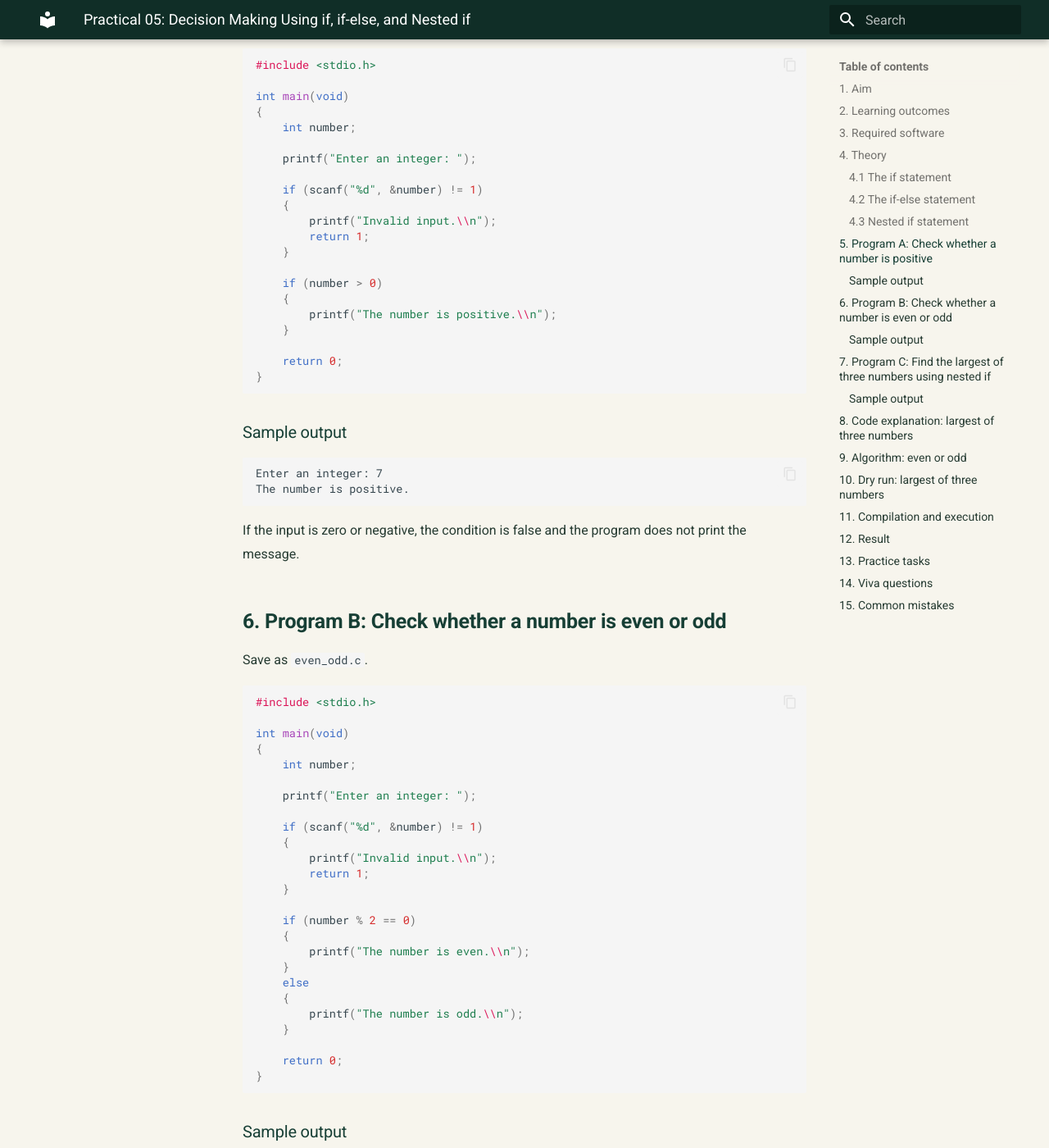
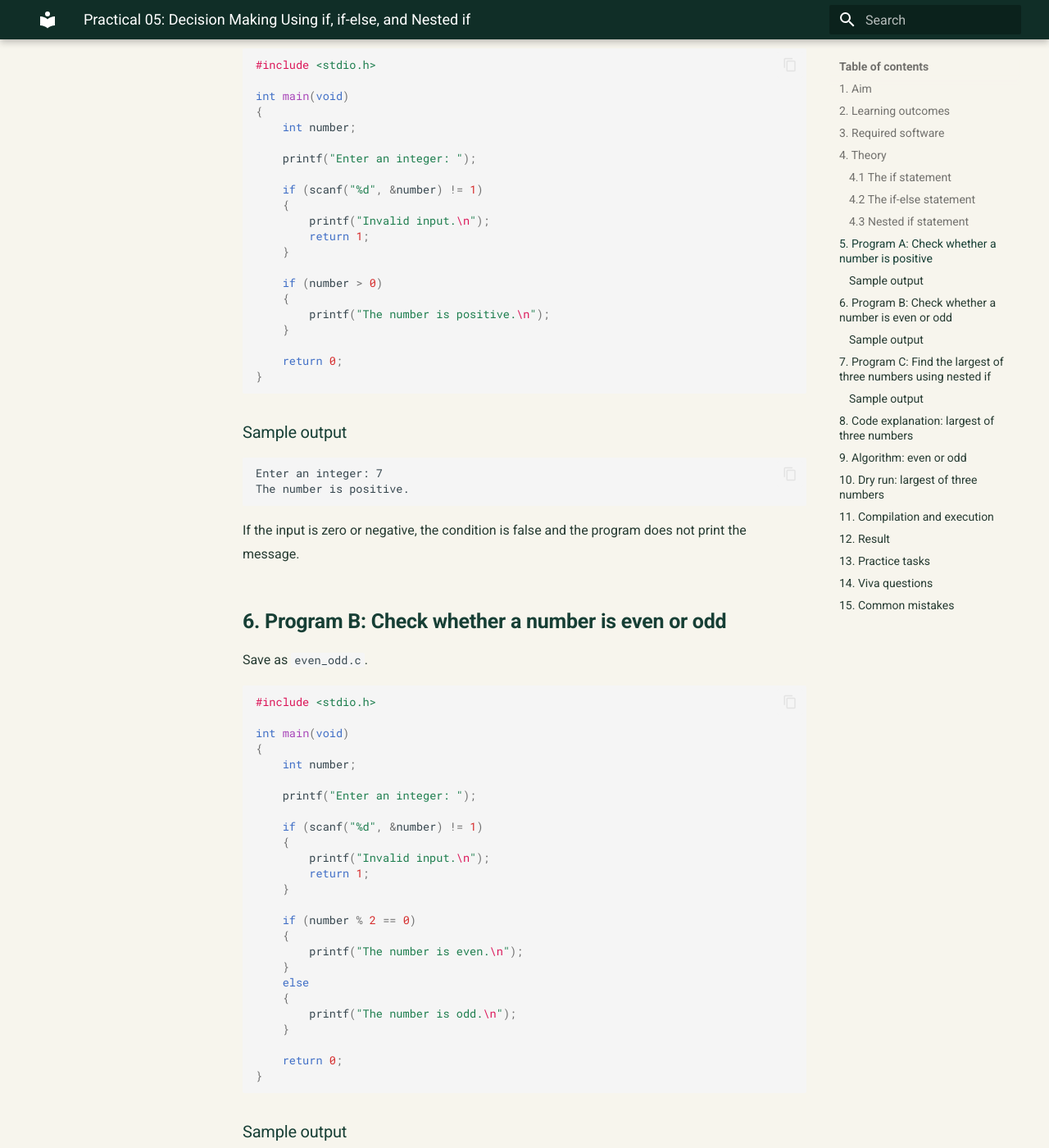
Before and after one commit to taimiyatahsin0-png/nu-cse-notes-store, an MkDocs documentation site: the page built from docs/subjects/spl-lab/05-decision-making-if-else.md, in a window 1280 px wide and 1400 px high, scrolled down 2612 px. Shown: the whole window at 82% size. Built offline with MkDocs 1.6.1 and Material for MkDocs 9.7.7, drawn with Linux system fonts in a browser that asks for light colours; some of the changed text lies outside the part shown.

```diff
--- a/docs/subjects/spl-lab/05-decision-making-if-else.md
+++ b/docs/subjects/spl-lab/05-decision-making-if-else.md
@@ -101,13 +101,13 @@ int main(void)
 
     if (scanf("%d", &number) != 1)
     {
-        printf("Invalid input.\\n");
+        printf("Invalid input.\n");
         return 1;
     }
 
     if (number > 0)
     {
-        printf("The number is positive.\\n");
+        printf("The number is positive.\n");
     }
 
     return 0;
@@ -138,17 +138,17 @@ int main(void)
 
     if (scanf("%d", &number) != 1)
     {
-        printf("Invalid input.\\n");
+        printf("Invalid input.\n");
         return 1;
     }
 
     if (number % 2 == 0)
     {
-        printf("The number is even.\\n");
+        printf("The number is even.\n");
     }
     else
     {
-        printf("The number is odd.\\n");
+        printf("The number is odd.\n");
     }
 
     return 0;
@@ -179,7 +179,7 @@ int main(void)
 
     if (scanf("%d %d %d", &a, &b, &c) != 3)
     {
-        printf("Invalid input.\\n");
+        printf("Invalid input.\n");
         return 1;
     }
 
@@ -187,22 +187,22 @@ int main(void)
     {
         if (a >= c)
         {
-            printf("Largest = %d\\n", a);
+            printf("Largest = %d\n", a);
         }
         else
         {
-            printf("Largest = %d\\n", c);
+            printf("Largest = %d\n", c);
         }
     }
     else
     {
         if (b >= c)
         {
-            printf("Largest = %d\\n", b);
+            printf("Largest = %d\n", b);
         }
         else
         {
-            printf("Largest = %d\\n", c);
+            printf("Largest = %d\n", c);
         }
     }
 
```
